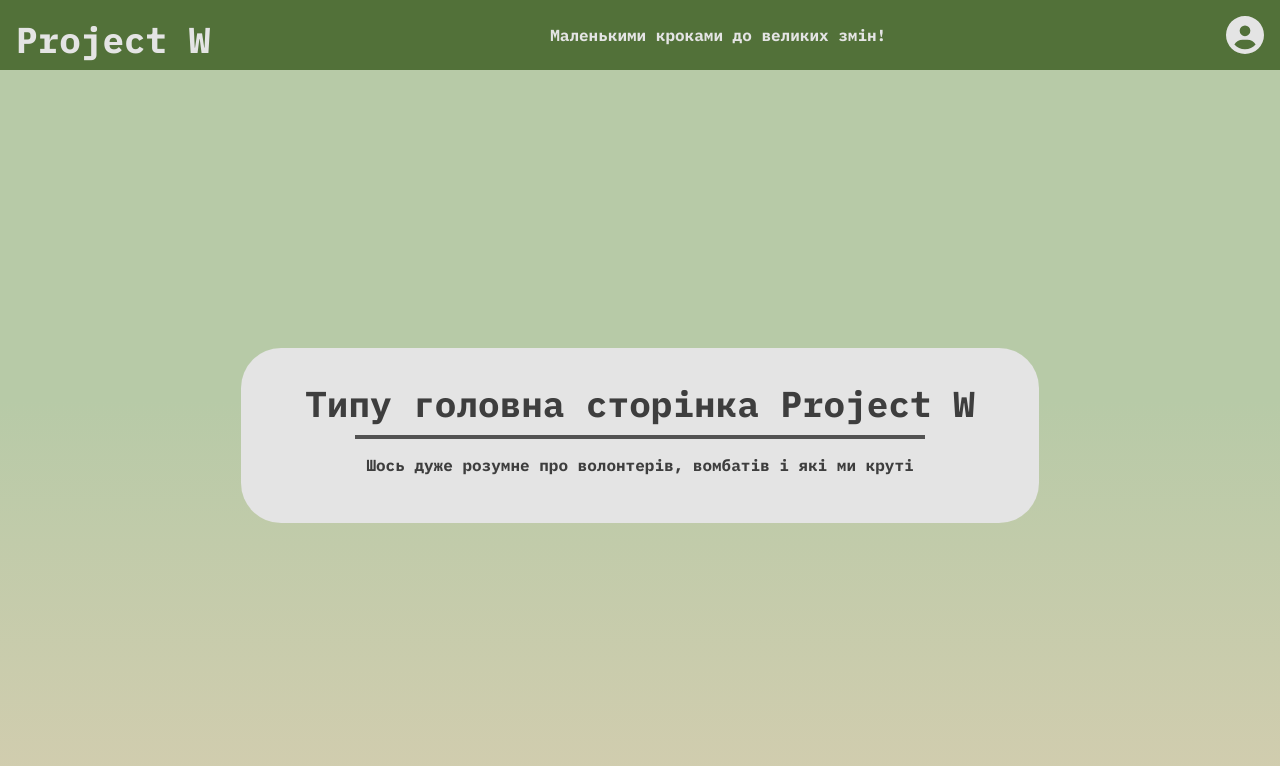
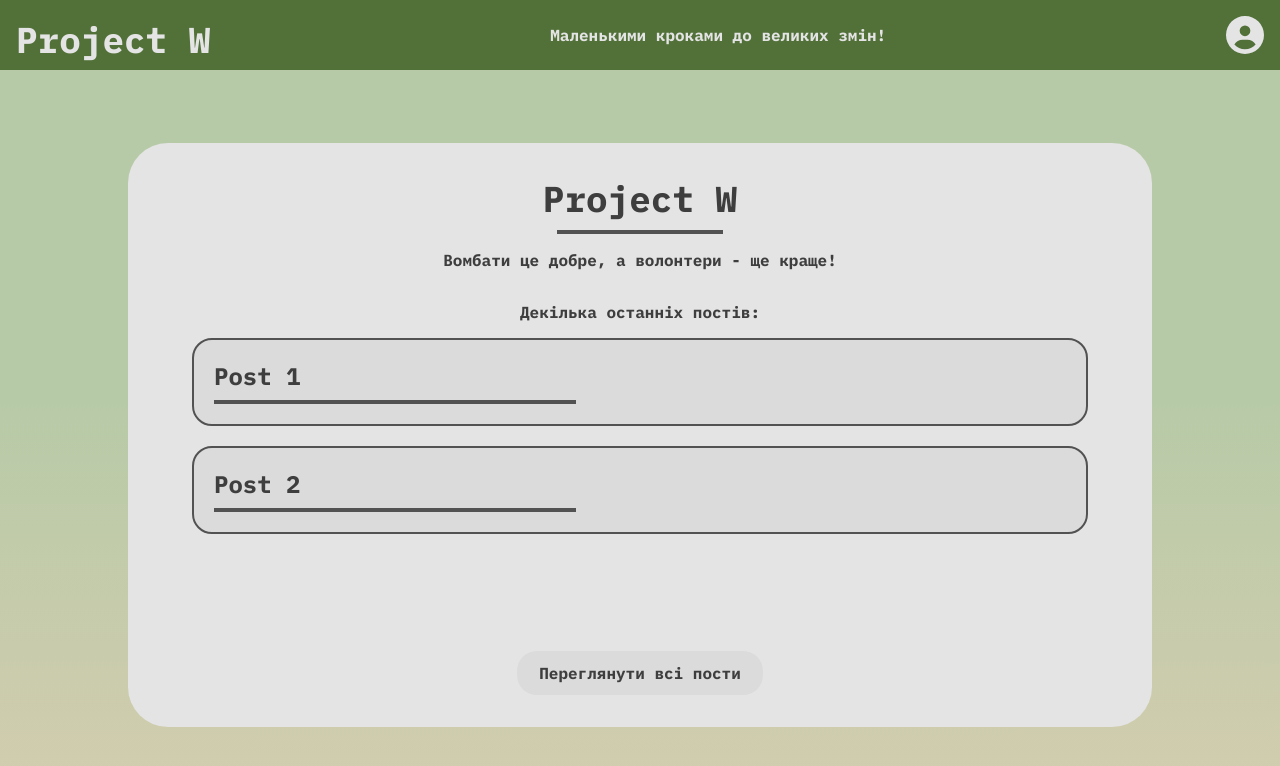
Before and after one commit to amasyaska/project-w, a React (Vite) app in the folder src/django-container/frontend/: page / in a window 1280 px wide. Shown: the top 766 px of the page. Built offline with nearby package versions, Linux system fonts and the light colour scheme.

Commit message:
feat: Improve Home page

```diff
--- a/src/django-container/frontend/src/components/PageHeader.module.css
+++ b/src/django-container/frontend/src/components/PageHeader.module.css
@@ -1,7 +1,4 @@
 .pageHeader {
-    font-size: 36px;
-    font-weight: bold;
-
     /* underline */
 
     &::after {
@@ -19,3 +16,18 @@
         background-color: var(--color-dark-gray);
     }
 }
+
+h2.pageHeader {
+    font-size: 36px;
+    font-weight: bold;
+}
+
+h3.pageHeader {
+    font-size: 24px;
+    font-weight: bold;
+}
+
+h4.pageHeader {
+    font-size: 18px;
+    font-weight: bold;
+}
--- a/src/django-container/frontend/src/components/PageHeader.tsx
+++ b/src/django-container/frontend/src/components/PageHeader.tsx
@@ -2,6 +2,8 @@ import styles from './PageHeader.module.css';
 import React from "react";
 
 
-export default function PageHeader({children}: { children: React.ReactNode }) {
-    return <h2 className={styles.pageHeader}>{children}</h2>;
+export default function PageHeader({children, size}: { children: React.ReactNode, size?: "h2" | "h3" | "h4" }) {
+    return size === "h3" ? <h3 className={styles.pageHeader}>{children}</h3> :
+        size === "h4" ? <h4 className={styles.pageHeader}>{children}</h4> :
+            <h2 className={styles.pageHeader}>{children}</h2>;
 }
--- a/src/django-container/frontend/src/components/posts/PostEntry.module.css
+++ b/src/django-container/frontend/src/components/posts/PostEntry.module.css
@@ -4,12 +4,12 @@
     border-radius: var(--border-radius-2);
     border: 2px solid var(--color-dark-gray);
 
-    h2 {
+    h3 {
         width: fit-content;
         min-width: 50%;
     }
 
-    h2::after {
+    h3::after {
         /* override PageHeader margin */
         margin-left: 0;
     }
--- a/src/django-container/frontend/src/components/posts/PostEntry.tsx
+++ b/src/django-container/frontend/src/components/posts/PostEntry.tsx
@@ -7,7 +7,7 @@ import PageHeader from "@components/PageHeader.tsx";
 export default function PostEntry({post}: { post: Post }) {
     return (
         <Link className={styles.postEntry} to={`/post/${post.id}`}>
-            <PageHeader>{post.title}</PageHeader>
+            <PageHeader size={"h3"}>{post.title}</PageHeader>
         </Link>
     );
 }
--- a/src/django-container/frontend/src/components/posts/PostsList.module.css
+++ b/src/django-container/frontend/src/components/posts/PostsList.module.css
@@ -1,13 +1,6 @@
 .outer {
     width: 100%;
     flex: auto;
-}
-
-.search {
-    display: flex;
-    justify-content: center;
-    margin-bottom: 20px;
-    width: 100%;
 }
 
 .list {
--- a/src/django-container/frontend/src/components/posts/PostsList.tsx
+++ b/src/django-container/frontend/src/components/posts/PostsList.tsx
@@ -3,12 +3,10 @@ import {Post} from "@context/AuthContext.tsx";
 import useAuth from "@hooks/auth.ts";
 
 import PostEntry from "@components/posts/PostEntry.tsx";
-import PostsSearch from "@components/posts/PostsSearch.tsx";
-import PostsFilter from "@components/posts/PostsFilter.tsx";
 
 import style from './PostsList.module.css';
 
-export default function PostsList() {
+export default function PostsList({limit}: { limit?: number }) {
     const {getPosts} = useAuth();
 
     const [posts, setPosts] = useState<Post[] | null>(null);
@@ -20,18 +18,14 @@ export default function PostsList() {
             if (response.error) {
                 setError(response.error);
             } else {
-                setPosts(response.posts);
+                const posts = limit ? response.posts.slice(0, limit) : response.posts;
+                setPosts(posts);
             }
             setLoading(false);
         });
-    }, [getPosts]);
+    }, [getPosts, limit]);
 
     return <div className={style.outer}>
-        <div className={style.search}>
-            <PostsSearch/>
-            <PostsFilter/>
-        </div>
-
         {loading && <div>Loading...</div>}
         {error && <div>Error: {error}</div>}
         {posts && <div className={style.list}>
--- a/src/django-container/frontend/src/pages/Home.tsx
+++ b/src/django-container/frontend/src/pages/Home.tsx
@@ -1,12 +1,16 @@
 import PageHeader from "@components/PageHeader.tsx";
 import Main from "@components/Main.tsx";
+import PostsList from "@components/posts/PostsList.tsx";
+import Button from "@components/Button.tsx";
 
 export default function Home() {
-    return <Main>
-        <PageHeader>Типу головна сторінка Project W</PageHeader>
-        <p>Шось дуже розумне про волонтерів, вомбатів і які ми круті</p>
+    return <Main big>
+        <PageHeader>Project W</PageHeader>
+        <p>Вомбати це добре, а волонтери - ще краще!</p>
 
-        <div>
-        </div>
+        <p>Декілька останніх постів:</p>
+        <PostsList limit={4}/>
+        <br/>
+        <Button to="/posts">Переглянути всі пости</Button>
     </Main>;
 }
--- /dev/null
+++ b/src/django-container/frontend/src/pages/Posts.module.css
@@ -0,0 +1,6 @@
+.search {
+    display: flex;
+    justify-content: center;
+    margin-bottom: 20px;
+    width: 100%;
+}
--- a/src/django-container/frontend/src/pages/Posts.tsx
+++ b/src/django-container/frontend/src/pages/Posts.tsx
@@ -1,8 +1,16 @@
 import Main from "@components/Main.tsx";
 import PostsList from "@components/posts/PostsList.tsx";
+import PostsSearch from "@components/posts/PostsSearch.tsx";
+import PostsFilter from "@components/posts/PostsFilter.tsx";
+
+import style from "./Posts.module.css";
 
 export default function Posts() {
     return <Main big>
+        <div className={style.search}>
+            <PostsSearch/>
+            <PostsFilter/>
+        </div>
         <PostsList/>
     </Main>
 }
```
